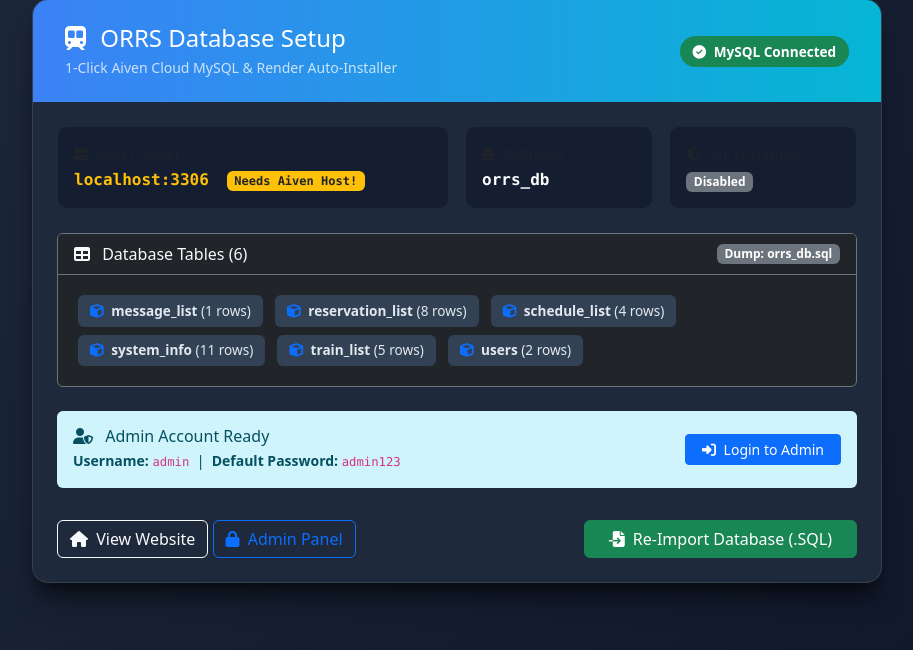
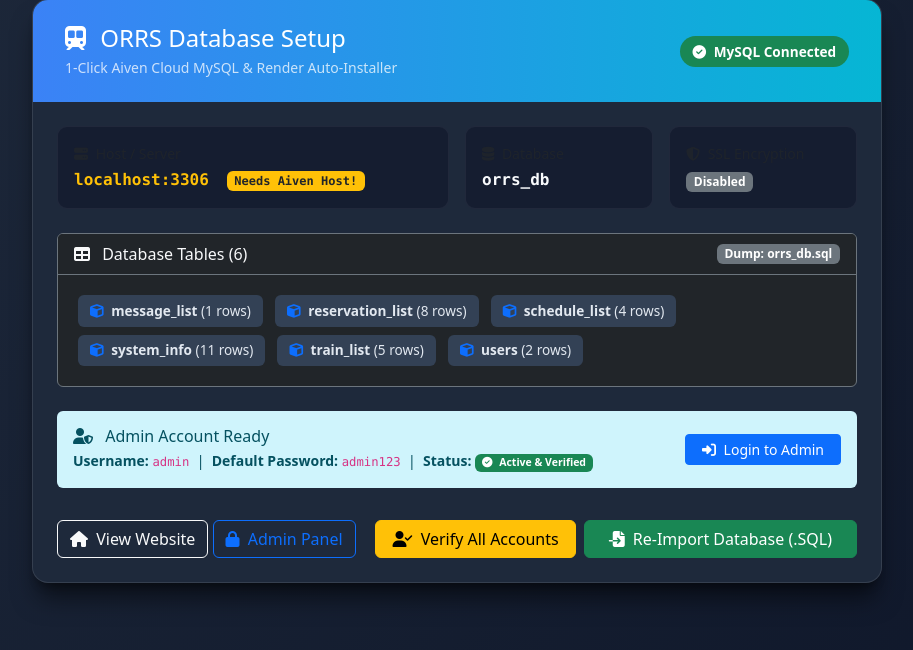
Before and after one commit to 1234Adityarajput/online-railway-reservation-system-Demo, a PHP site: page /db_setup.php in a window 1280 px wide. Shown: the part 109-759 px from the top of the page, without its empty margins (183-1096 px from the left). Run offline with PHP 8.4, Linux system fonts and the light colour scheme; data comes from the database, SQL or seed files in the repository.

Commit message:
fix: auto-verify admin and user accounts on login and add 1-click verify in db_setup

```diff
--- a/db_setup.php
+++ b/db_setup.php
@@ -55,12 +55,16 @@ try {
                 }
             }
 
-            // Check admin user
+            // Check admin user and auto-verify accounts
             if (isset($tables_found['users'])) {
+                @$conn->query("UPDATE `users` SET `status` = 1 WHERE `status` != 1 OR `status` IS NULL");
                 $u_res = $conn->query("SELECT id, username, firstname, lastname, type, status FROM `users` WHERE type = 1 LIMIT 1");
                 if ($u_res && $u_res->num_rows > 0) {
                     $admin_user = $u_res->fetch_assoc();
                 }
+            }
+            if (isset($tables_found['client_list'])) {
+                @$conn->query("UPDATE `client_list` SET `status` = 1 WHERE `status` != 1 OR `status` IS NULL");
             }
         } else {
             $connection_status = false;
@@ -70,6 +74,36 @@ try {
 } catch (Exception $e) {
     $connection_status = false;
     $connection_error = $e->getMessage();
+}
+
+// Handle 1-Click Verify All Accounts Action
+if (($_SERVER['REQUEST_METHOD'] ?? '') === 'POST' && isset($_POST['action']) && $_POST['action'] === 'verify_all_users') {
+    if (!$conn) {
+        $import_result = [
+            'status' => 'error',
+            'message' => 'Cannot verify: Database is not connected. ' . $connection_error
+        ];
+    } else {
+        $u_cnt = 0;
+        if (isset($tables_found['users'])) {
+            $conn->query("UPDATE `users` SET `status` = 1");
+            $u_cnt += $conn->affected_rows;
+        }
+        if (isset($tables_found['client_list'])) {
+            $conn->query("UPDATE `client_list` SET `status` = 1");
+            $u_cnt += $conn->affected_rows;
+        }
+        $import_result = [
+            'status' => 'success',
+            'message' => "All user accounts ({$u_cnt} record(s)) have been verified and set to Active! You can now login immediately.",
+            'errors' => []
+        ];
+        // Refresh admin details
+        $u_res = $conn->query("SELECT id, username, firstname, lastname, type, status FROM `users` WHERE type = 1 LIMIT 1");
+        if ($u_res && $u_res->num_rows > 0) {
+            $admin_user = $u_res->fetch_assoc();
+        }
+    }
 }
 
 // Handle 1-Click Import Action
@@ -315,7 +349,8 @@ if (($_SERVER['REQUEST_METHOD'] ?? '') === 'POST' && isset($_POST['action']) &&
                         <h6 class="mb-1"><i class="fa-solid fa-user-shield me-2"></i> Admin Account Ready</h6>
                         <div class="small">
                             <strong>Username:</strong> <code>admin</code> &nbsp;|&nbsp;
-                            <strong>Default Password:</strong> <code>admin123</code>
+                            <strong>Default Password:</strong> <code>admin123</code> &nbsp;|&nbsp;
+                            <strong>Status:</strong> <span class="badge bg-success"><i class="fa-solid fa-check-circle me-1"></i> Active & Verified</span>
                         </div>
                     </div>
                     <a href="admin/login.php" class="btn btn-primary btn-sm px-3"><i class="fa-solid fa-right-to-bracket me-1"></i> Login to Admin</a>
@@ -329,7 +364,13 @@ if (($_SERVER['REQUEST_METHOD'] ?? '') === 'POST' && isset($_POST['action']) &&
                 <a href="index.php" class="btn btn-outline-light"><i class="fa-solid fa-house me-1"></i> View Website</a>
                 <a href="admin/login.php" class="btn btn-outline-primary"><i class="fa-solid fa-lock me-1"></i> Admin Panel</a>
             </div>
-            <div>
+            <div class="d-flex gap-2">
+                <form method="POST" style="display:inline;">
+                    <input type="hidden" name="action" value="verify_all_users">
+                    <button type="submit" class="btn btn-warning px-3" <?= !$connection_status ? 'disabled' : '' ?>>
+                        <i class="fa-solid fa-user-check me-1"></i> Verify All Accounts
+                    </button>
+                </form>
                 <form method="POST" style="display:inline;">
                     <input type="hidden" name="action" value="import_sql">
                     <input type="hidden" name="db_host" value="<?= htmlspecialchars($db_host) ?>">
```
Also changed, not shown: admin/login.php (+8 -4 lines), classes/Login.php (+19 -11 lines), classes/Users.php (+17 -0 lines), dist/js/script.js, 1 other file.
